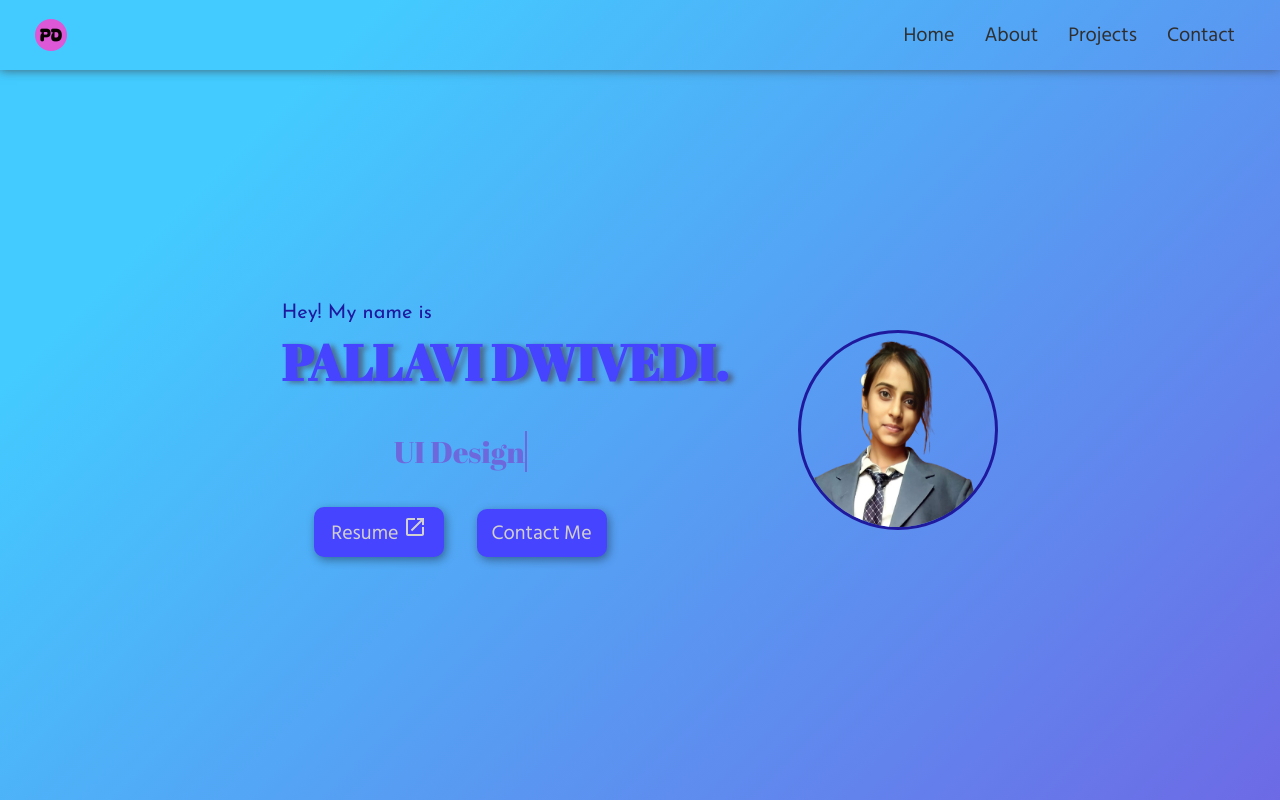
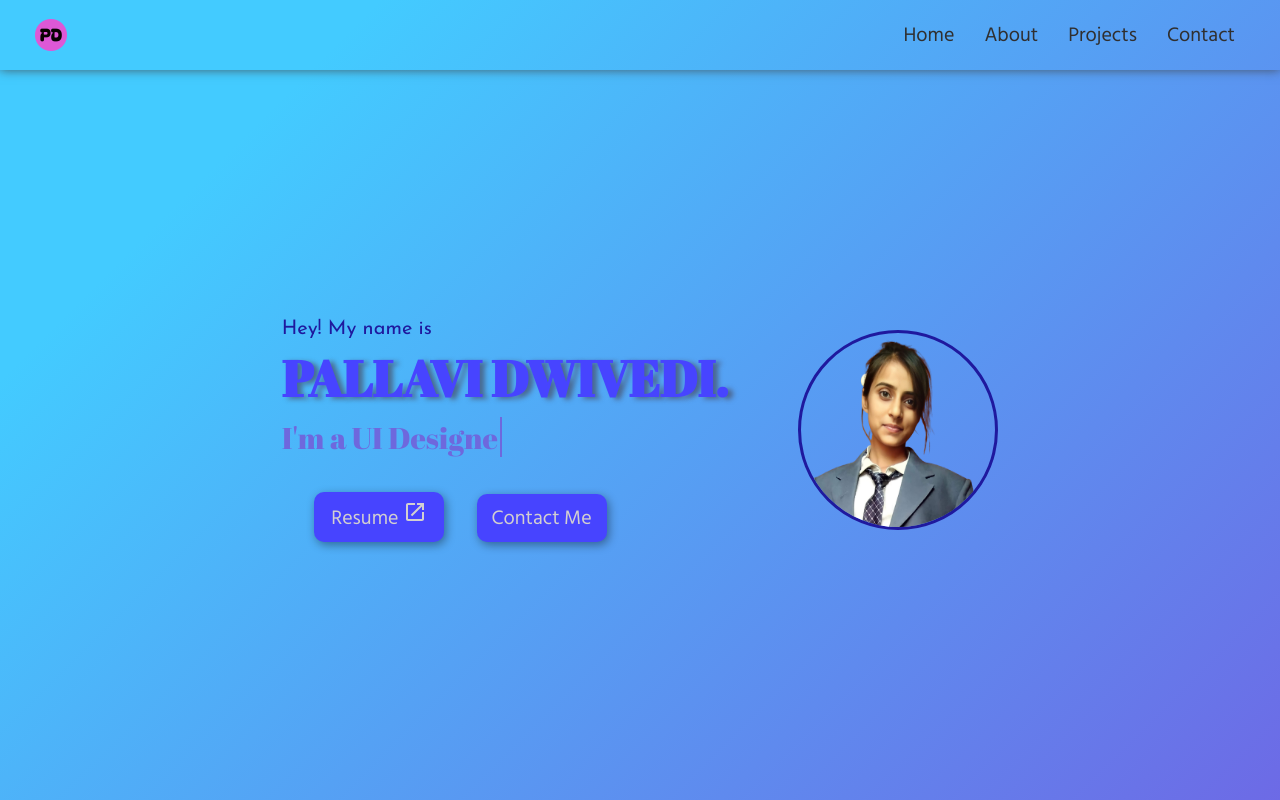
Before and after one commit to pallaviDwivedi1605/Pallavi_Dwivedi, a Next.js app: page / in a window 1280 px wide. Shown: the top 800 px of the page. Built offline with nearby package versions, Linux system fonts and the light colour scheme.

Commit message:
fixed typewritter

```diff
--- a/src/components/homeSection/HomeSection.jsx
+++ b/src/components/homeSection/HomeSection.jsx
@@ -16,7 +16,7 @@ function HomeSection() {
   return (
     <div className={styles.container}>
           <div className={styles.heading}>
-            <p className={pFont.className}>Hey! My name is</p>
+            <p className={`${pFont.className} ${styles.label}`}>Hey! My name is</p>
             <h1 className={headingFont.className}>PALLAVI DWIVEDI.</h1>
             <LetterAnimation />
             <div>
--- a/src/components/homeSection/LetterAnimation.jsx
+++ b/src/components/homeSection/LetterAnimation.jsx
@@ -26,7 +26,7 @@ const LetterAnimation = () => {
             setCurrentIndex((prevIndex) => (prevIndex + 1) % strings.length);
           }
         }
-      }, 150); // Adjust the interval time (in milliseconds) for typing speed
+      }, 130); // Adjust the interval time (in milliseconds) for typing speed
 
       return () => {
         clearInterval(intervalId);
@@ -34,12 +34,10 @@ const LetterAnimation = () => {
     }, [currentIndex, currentText, isTypingComplete]);
 
     return (
-      <div className={styles.container}>
         <p className={`${headingFont.className} ${styles.text}`}>
-            {/* <span style={{color: "#6e68dd", fontSize: "20px"}}>I'm a </span> */}
+            <span style={{paddingRight:"5px"}}>I'm a</span>
             {currentText}
         </p>
-      </div>
     );
   };
 
--- a/src/components/homeSection/homeSection.module.css
+++ b/src/components/homeSection/homeSection.module.css
@@ -14,7 +14,7 @@ justify-content: center;
 gap: 5px;
 }
 
-.heading p{
+.heading .label{
 color: #1f199e;
 font-size: 20px;
 }
--- a/src/components/homeSection/letterAnimation.module.css
+++ b/src/components/homeSection/letterAnimation.module.css
@@ -6,12 +6,14 @@
     }
   }
 
-  .container .text {
+  .text {
       color: #6e68dd;
       font-size: 30px;
-      border-right: 2px solid #6e68dd; /* This will create a cursor effect */
-      white-space: nowrap;
+      padding-right: 2px;
+      border-right: 2px solid #6e68dd;
+      white-space: normal;
       overflow: hidden;
+      height: 40px;
       animation: typing 1s steps(40, end), blink-caret 0.5s step-end infinite;
   }
 
```
